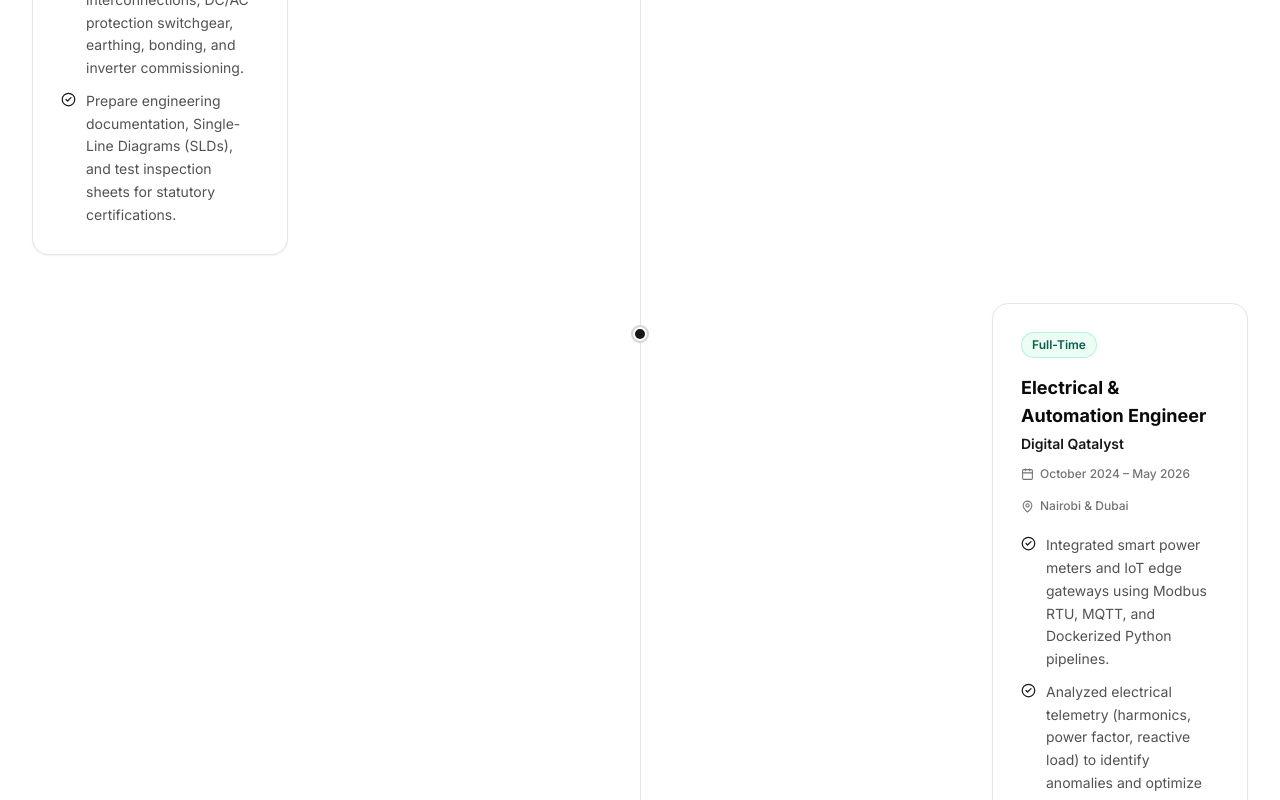
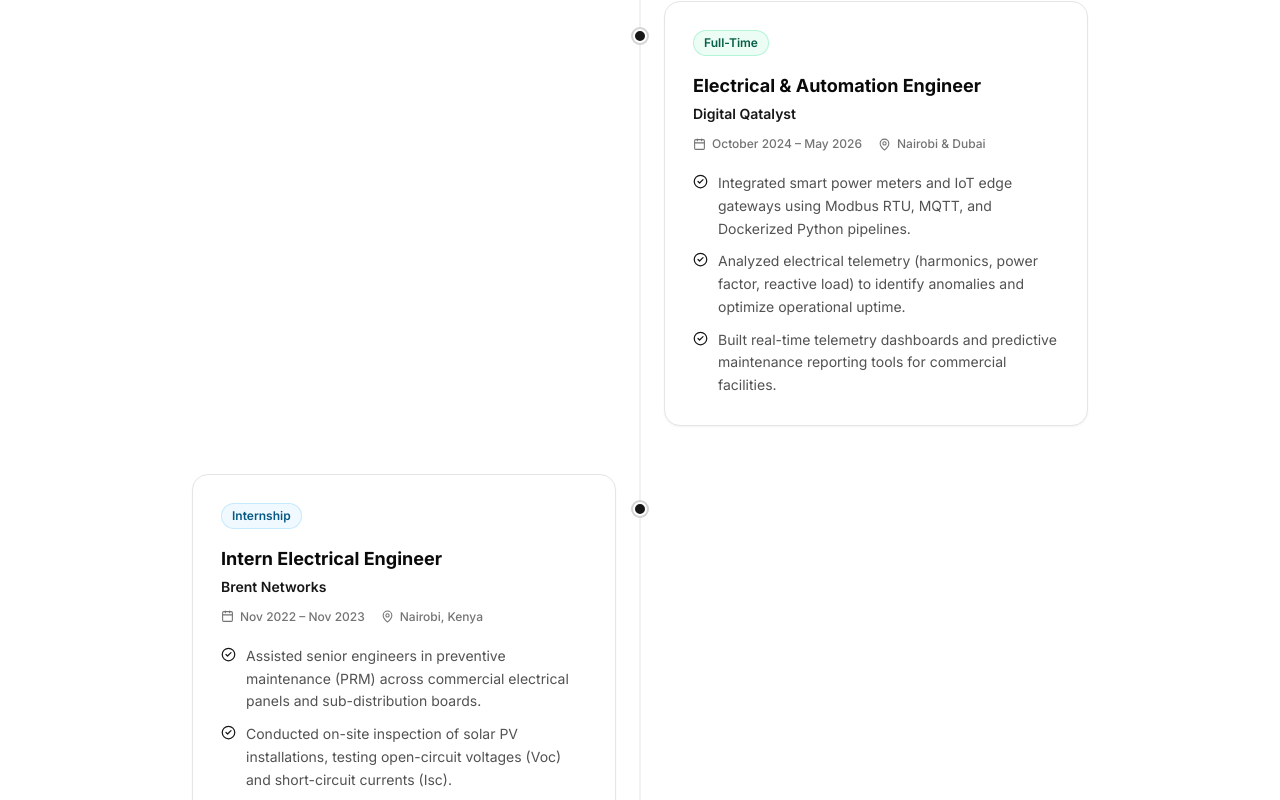
Before and after one commit to Atakos254/Work-Portfolio, a React (Vite) app: page /experience in a window 1280 px wide. Shown: the part 920-1720 px from the top of the page. Built offline with nearby package versions, Linux system fonts and the light colour scheme.

Commit message:
fix(experience): reduce excess gap between timeline center line and experience cards

```diff
--- a/src/pages/Experience.tsx
+++ b/src/pages/Experience.tsx
@@ -3,7 +3,6 @@
 import { MapPin, Calendar, CheckCircle2, ArrowRight } from 'lucide-react';
 import { motion } from 'framer-motion';
 import { Link } from 'react-router-dom';
-import { clsx } from 'clsx';
 
 const typeBadge: Record<EmploymentType, string> = {
   'Full-Time':  'badge-emerald',
@@ -27,9 +26,9 @@
         </div>
 
         {/* Timeline */}
-        <div className="relative">
-          {/* Vertical line */}
-          <div className="absolute left-4 lg:left-1/2 top-0 bottom-0 w-px bg-neutral-200" />
+        <div className="relative max-w-4xl mx-auto">
+          {/* Vertical line (Center on desktop, left on mobile) */}
+          <div className="absolute left-3 lg:left-1/2 top-0 bottom-0 w-px -translate-x-1/2 bg-neutral-200" />
 
           <div className="space-y-12">
             {workExperience.map((exp, idx) => {
@@ -37,26 +36,26 @@
               return (
                 <motion.div
                   key={idx}
-                  initial={{ opacity: 0, x: isLeft ? -30 : 30 }}
-                  whileInView={{ opacity: 1, x: 0 }}
+                  initial={{ opacity: 0, y: 20 }}
+                  whileInView={{ opacity: 1, y: 0 }}
                   viewport={{ once: true, margin: '-60px' }}
                   transition={{ duration: 0.5, delay: 0.1 }}
-                  className={clsx(
-                    'relative grid lg:grid-cols-2 gap-0 lg:gap-16 pl-12 lg:pl-0',
-                    isLeft ? 'lg:pr-[calc(50%+2rem)]' : 'lg:pl-[calc(50%+2rem)]'
-                  )}
+                  className="relative"
                 >
-                  {/* Timeline node */}
-                  <div className="absolute left-2 lg:left-1/2 top-6 -translate-x-1/2 z-10 hidden lg:block">
+                  {/* Center Node (Desktop) */}
+                  <div className="absolute left-1/2 -translate-x-1/2 top-7 z-10 hidden lg:flex items-center justify-center">
                     <div className="timeline-dot" />
                   </div>
-                  {/* Mobile node */}
-                  <div className="absolute left-2 top-6 z-10 lg:hidden">
+                  {/* Left Node (Mobile) */}
+                  <div className="absolute left-3 -translate-x-1/2 top-7 z-10 lg:hidden">
                     <div className="timeline-dot" />
                   </div>
 
-                  {/* Card */}
-                  <div className={clsx('bg-white border border-neutral-200 rounded-2xl p-7 shadow-sm hover:shadow-card-hover hover:border-neutral-900 transition-all duration-300', !isLeft && 'lg:col-start-2')}>
+                  {/* 2-Column Grid */}
+                  <div className="grid grid-cols-1 lg:grid-cols-2 gap-8 lg:gap-12 pl-8 lg:pl-0 items-start">
+                    {/* Left slot */}
+                    {isLeft ? (
+                      <div className="bg-white border border-neutral-200 rounded-2xl p-7 shadow-sm hover:shadow-card-hover hover:border-neutral-900 transition-all duration-300">
                         <div className="flex flex-wrap items-center gap-2 mb-4">
                           <span className={typeBadge[exp.type]}>{exp.type}</span>
                           {exp.period.includes('Present') && (
@@ -89,6 +88,49 @@
                           ))}
                         </ul>
                       </div>
+                    ) : (
+                      <div className="hidden lg:block" />
+                    )}
+
+                    {/* Right slot */}
+                    {!isLeft ? (
+                      <div className="bg-white border border-neutral-200 rounded-2xl p-7 shadow-sm hover:shadow-card-hover hover:border-neutral-900 transition-all duration-300">
+                        <div className="flex flex-wrap items-center gap-2 mb-4">
+                          <span className={typeBadge[exp.type]}>{exp.type}</span>
+                          {exp.period.includes('Present') && (
+                            <span className="text-[11px] px-2 py-0.5 rounded-full bg-neutral-100 text-neutral-800 border border-neutral-200 font-semibold">
+                              Current Role
+                            </span>
+                          )}
+                        </div>
+
+                        <h2 className="text-lg font-bold text-neutral-950 mb-1">{exp.role}</h2>
+                        <div className="text-neutral-900 font-semibold text-sm mb-3">{exp.company}</div>
+
+                        <div className="flex flex-wrap gap-4 text-xs text-neutral-500 mb-5 font-medium">
+                          <span className="flex items-center gap-1.5">
+                            <Calendar size={13} className="text-neutral-500" />
+                            {exp.period}
+                          </span>
+                          <span className="flex items-center gap-1.5">
+                            <MapPin size={13} className="text-neutral-500" />
+                            {exp.location}
+                          </span>
+                        </div>
+
+                        <ul className="space-y-2.5">
+                          {exp.bullets.map((b, bi) => (
+                            <li key={bi} className="flex items-start gap-2.5 text-sm text-neutral-600 leading-relaxed">
+                              <CheckCircle2 size={15} className="text-neutral-900 shrink-0 mt-0.5" />
+                              {b}
+                            </li>
+                          ))}
+                        </ul>
+                      </div>
+                    ) : (
+                      <div className="hidden lg:block" />
+                    )}
+                  </div>
                 </motion.div>
               );
             })}
```
Lines whose indentation alone changed are shown as unchanged.
